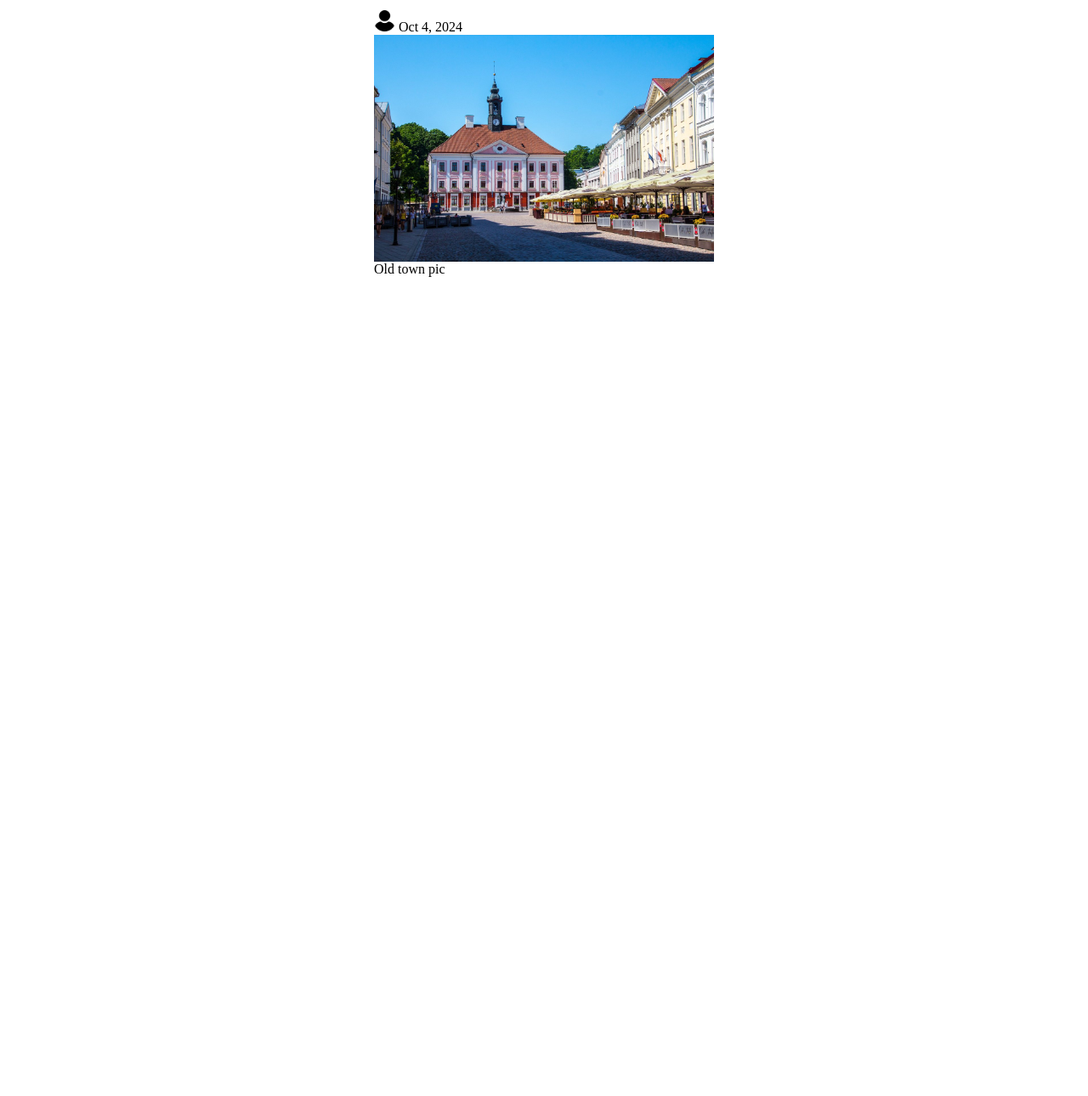
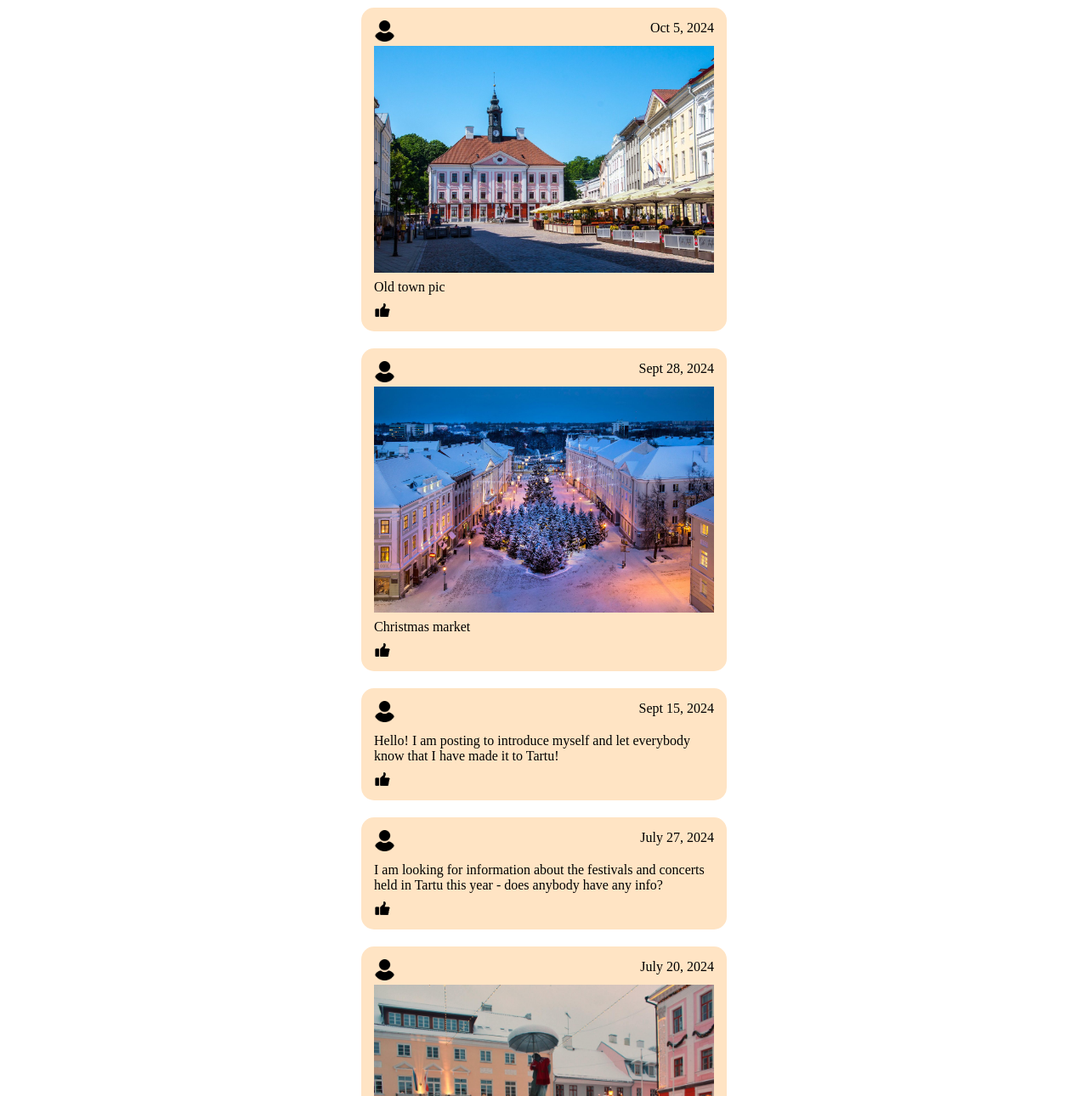
Before and after one commit to Elsvalter/WAD-HW1, a plain HTML site: page index.html in a window 1280 px wide. Shown: the part 82-1372 px from the top of the page at 85% size. Before the commit the page ends 800 px from the top, so only its background shows below. Drawn offline with Linux system fonts and the light colour scheme.

Commit message:
hw1 2nd commit for index.html

```diff
--- a/index.html
+++ b/index.html
@@ -16,27 +16,89 @@
         <a class = "user_pic" href = "#"> <img src="res/images/user.png" width="50" height="50" alt="My profile picture"></a>
     </header>
 
-  <section class="content">
-        <div></div>
-
-        <div>
-            <ul class = "post_head">
-                <li><img src="res/images/user.png" width="25" height="25" alt="Profile picture"></li>
-                <li>Oct 4, 2024</li>
-            </ul>
-
-            <img src="res/images/tartu.jpg" width="100px" height="80px" alt="Tartu old town" class = "post_picture">
-
-            <ul class = "post_body">
-                <li>Old town pic</li>
-            </ul>
-
-
-
+    <section class = "posts_container">
+        <div class = "post">
+            <div class = post_head>
+              <img src="res/images/user.png" width="25" height="25" alt="Profile picture">
+              <span>Oct 5, 2024</span>
+            </div>
+            <div class = post_body>
+              <img src="res/images/tartu.jpg" width="100px" height="80px" alt="Tartu old town" class = "post_picture">
+              <p>Old town pic</p>
+            </div>
+            <div class="post-footer">
+              <img src="res/images/like.png" width="20" height="20" alt="like icon">
+            </div>
         </div>
 
-        <div></div>
-  </section>
+        <div class = "post">
+          <div class = post_head>
+            <img src="res/images/user.png" width="25" height="25" alt="Profile picture">
+            <span>Sept 28, 2024</span>
+          </div>
+          <div class = post_body>
+            <img src="res/images/Tartu-Estonia.jpg" width="100px" height="80px" alt="Tartu Christmas market" class = "post_picture">
+            <p>Christmas market</p>
+          </div>
+          <div class="post-footer">
+            <img src="res/images/like.png" width="20" height="20" alt="like icon">
+          </div>
+        </div>
+
+        <div class = "post">
+          <div class = post_head>
+            <img src="res/images/user.png" width="25" height="25" alt="Profile picture">
+            <span>Sept 15, 2024</span>
+          </div>
+          <div class = post_body>
+            <p>Hello! I am posting to introduce myself and let everybody know that I have made it to Tartu!</p>
+          </div>
+          <div class="post-footer">
+            <img src="res/images/like.png" width="20" height="20" alt="like icon">
+          </div>
+        </div>
+
+        <div class = "post">
+          <div class = post_head>
+            <img src="res/images/user.png" width="25" height="25" alt="Profile picture">
+            <span>July 27, 2024</span>
+          </div>
+          <div class = post_body>
+            <p>I am looking for information about the festivals and concerts held in Tartu this year - does anybody have any info?</p>
+          </div>
+          <div class="post-footer">
+            <img src="res/images/like.png" width="20" height="20" alt="like icon">
+          </div>
+        </div>
+
+        <div class = "post">
+          <div class = post_head>
+            <img src="res/images/user.png" width="25" height="25" alt="Profile picture">
+            <span>July 20, 2024</span>
+          </div>
+          <div class = post_body>
+            <img src="res/images/tartu_talv.jpg" width="100px" height="80px" alt="Tartu Christmas market" class = "post_picture">
+            <p>Winter in Tartu!</p>
+          </div>
+          <div class="post-footer">
+            <img src="res/images/like.png" width="20" height="20" alt="like icon">
+          </div>
+        </div>
+
+        <div class = "post">
+          <div class = post_head>
+            <img src="res/images/user.png" width="25" height="25" alt="Profile picture">
+            <span>July 1, 2024</span>
+          </div>
+          <div class = post_body>
+            <p>I am planning on moving to Tartu this fall and I would like to know more about the city! Can anyone share some information about nightlife, free time activities, gyms ect?</p>
+          </div>
+          <div class="post-footer">
+            <img src="res/images/like.png" width="20" height="20" alt="like icon">
+          </div>
+        </div>
+
+    </section>
 
 
     <footer class = "footer">
--- a/res/css/style.css
+++ b/res/css/style.css
@@ -1,3 +1,9 @@
+* {
+    margin: 0;
+    padding: 0;
+    box-sizing: border-box;
+}
+
 ul {
     margin: 0;
     padding: 0;
@@ -34,17 +40,36 @@ a {
     background-color: rgb(198, 185, 154);
 }
 
-.content {
+section {
     display: flex;
-    flex-direction: row;
-    justify-content: space-between;
+    flex-direction: column;
+    justify-content: center;
+    align-items: center;
+    margin-top: 25px;
+    margin-bottom: 25px;
+    margin-left: 25px;
+    margin-right: 25px;
 
 }
 
-.content > div {
-    margin-top: 15px;
-    margin-bottom: 15px;
-    padding: 5px;
+.post {
+    background-color: bisque;
+    border-radius: 15px;
+    margin-bottom: 20px;
+    padding: 15px;
+    max-width: 430px;
+}
+
+.post_head {
+    display: flex;
+    justify-content: space-between;
+    padding-bottom: 5px;
+}
+
+.post_body > p {
+    margin-bottom: 8px;
+    margin-top: 8px;
+    font-size: 1em;
 }
 
 .post_picture {
@@ -53,10 +78,6 @@ a {
     height: auto;
   }
 
-.post_head > li {
-    display: inline;
-    justify-content: space-between;
-}
 @media (min-width: 450px) {
     .header,
     .nav {
@@ -72,8 +93,9 @@ a {
     .user_pic {
         display: none;
     }
-    .header {
-        flex-direction: column;
-        align-items: center;
+    .nav {
+        display: flex;
+        flex-direction: row;
+        justify-content: space-between;
     }
 }
```
Also changed, not shown: res/images/Tartu-Estonia.jpg (added), res/images/like.png (added), res/images/tartu_talv.jpg (added).
